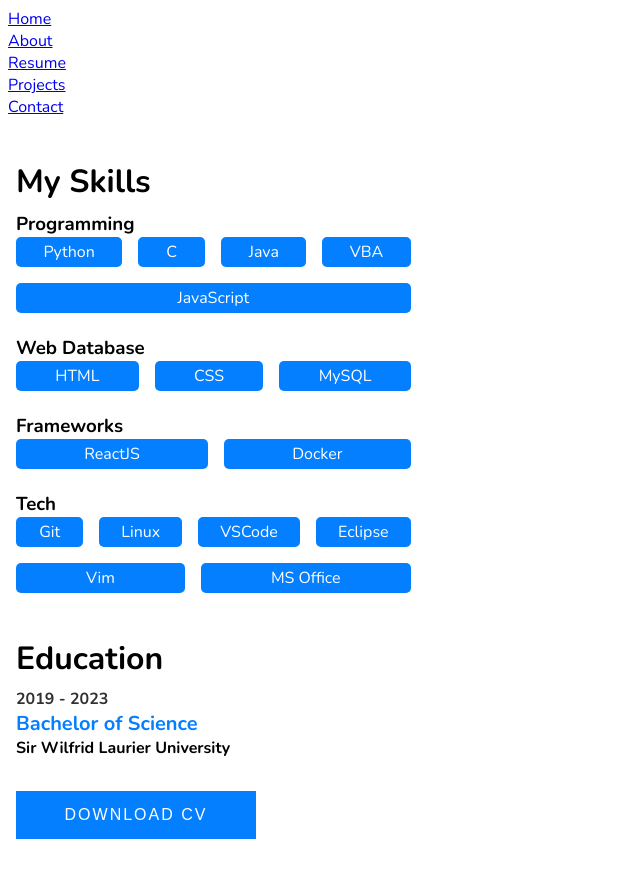
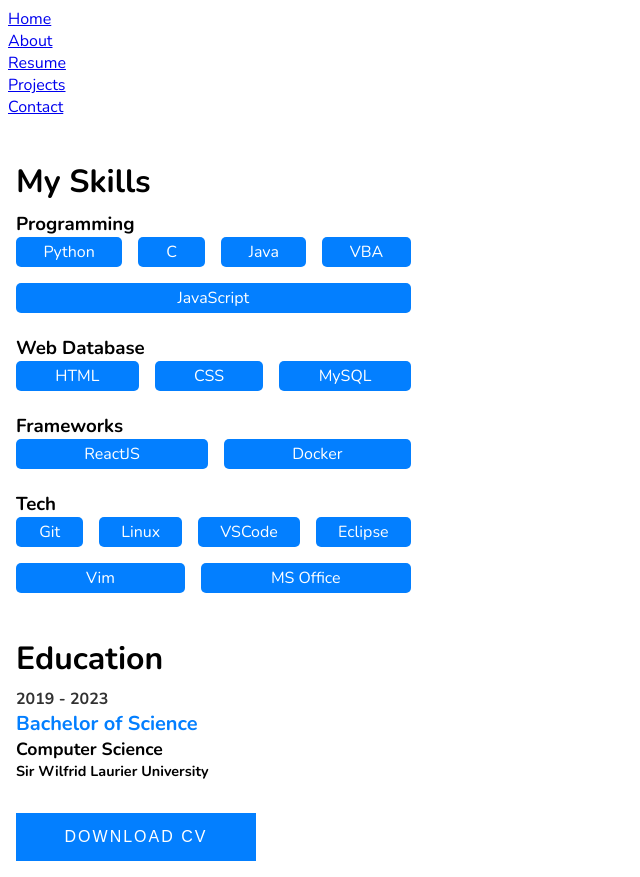
Before and after one commit to mkydd/react-portfolio, a React (Create React App) app: page /resume in a window 1280 px wide. Shown: the whole page, without its empty margins (0-640 px from the left). Before the commit the page ends 855 px from the top, so only its background shows below. Built offline with nearby package versions, Linux system fonts and the light colour scheme.

Commit message:
add program to education

```diff
--- a/src/components/Resume.js
+++ b/src/components/Resume.js
@@ -34,6 +34,7 @@ function Resume() {
         <h1>Education</h1>
         <h2 className='year'>2019 - 2023</h2>
         <h2 className='degree'>Bachelor of Science</h2>
+        <h3 className="program">Computer Science</h3>
         <h3 className='school'>Sir Wilfrid Laurier University</h3>
       </div>
       {/* <div className='work-experience'>
--- a/src/styles/styles.css
+++ b/src/styles/styles.css
@@ -143,8 +143,12 @@ body {
     font-size: 1.25rem;
 }
 
+.education .program {
+    font-size: 1.1rem;
+}
+
 .education .school {
-    font-size: 1rem;
+    font-size: 0.9rem;
 }
 
 /* Projects Page Styling */
@@ -202,11 +206,14 @@ body {
 }
 
 /* Contact Page Styling */
-.contact-form {
-    display: block;
+.contact-page {
+    margin: 10rem 8px 8px 8px;
 }
 
-.contact-form-input {
-    width: 85%;
-    margin: 10px;
+/* .contact-form-input {
+
+} */
+
+fieldset {
+    padding: 0;
 }
```
